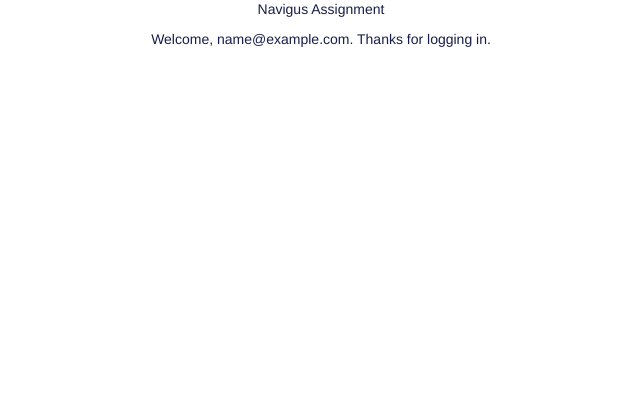
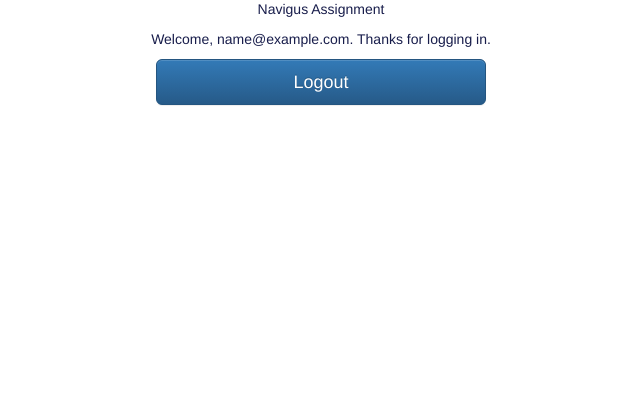
Before and after one commit to prateekj117/google-docs-online, a Django app: page /presence/ in a window 1280 px wide. Shown: the part 145-565 px from the top of the page, without its empty margins (319-959 px from the left). Run offline with Django 3.2, Linux system fonts and the light colour scheme; the visitor is signed in with stand-in values (Sample User, id 1); some libraries are stand-ins or nearby versions.

Commit message:
Add Logout functionality

```diff
--- a/authentication/urls.py
+++ b/authentication/urls.py
@@ -4,5 +4,6 @@ from . import views
 
 urlpatterns = [
     path('register', views.register, name="register"),
-    path('login', views.login_view, name="login")
+    path('login', views.login_view, name="login"),
+    path('logout', views.logout_view, name="logout")
 ]
--- a/presence/templates/presence.html
+++ b/presence/templates/presence.html
@@ -3,6 +3,15 @@
 {% load static %}
 
 {% block content %}
+
+    <style>
+        button {
+            width: 100%;
+            max-width: 330px;
+            padding: 15px;
+            margin: auto;
+        }
+    </style>
     <div class="text-center">
         <img class="img-fluid mx-auto d-block" src="{% static 'logo.png' %}" alt="logo" width="200" height="80">
     </div>
@@ -12,4 +21,7 @@
             <p>Welcome, {{ user.get_username }}. Thanks for logging in.</p>
         {% endif %}
     </div>
+    <a href="{% url 'logout' %}">
+        <button class="btn btn-lg btn-primary btn-block">Logout</button>
+    </a>
 {% endblock content %}
```
Also changed, not shown: authentication/views.py (+6 -1 lines).
